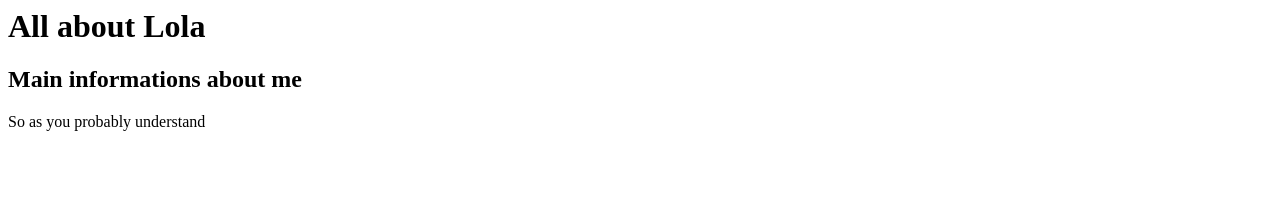
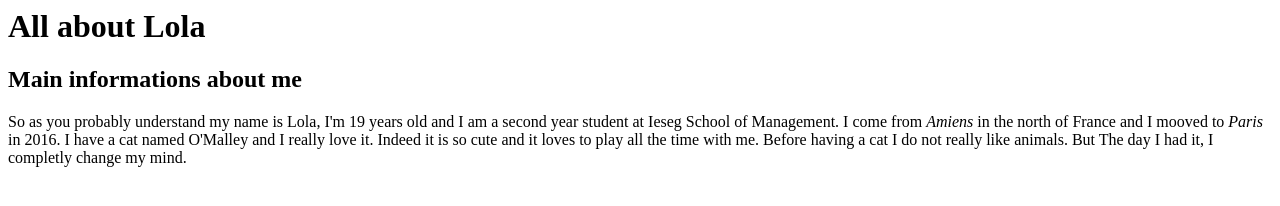
Before and after one commit to LolaGueudet/lolagueudet.github.io, a plain HTML site: page index.html in a window 1280 px wide. Drawn offline with Linux system fonts and the light colour scheme.

Commit message:
Update index.html

```diff
--- a/index.html
+++ b/index.html
@@ -6,5 +6,8 @@
      </head>
     <h1> All about Lola </h1>
     <h2> Main informations about me </h2>
-    <p> So as you probably understand </p>
+    <p> So as you probably understand my name is Lola, I'm 19 years old and I am a second year student at Ieseg School of Management.
+        I come from <em>Amiens</em> in the north of France and I mooved to <em>Paris</em> in 2016. I have a cat named O'Malley and I really love it.
+        Indeed it is so cute and it loves to play all the time with me. Before having a cat I do not really like animals. But The day I had it,
+        I completly change my mind.</p>
 </html>
```
